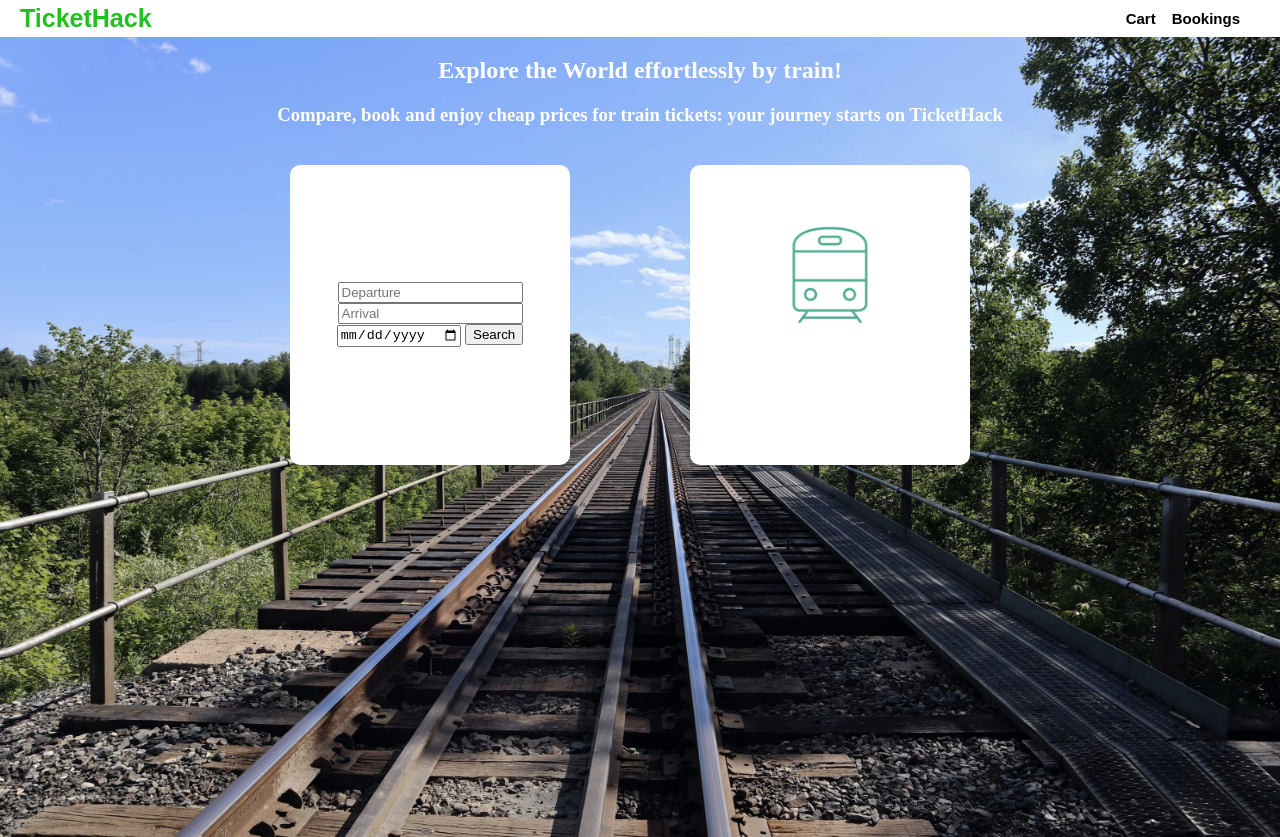
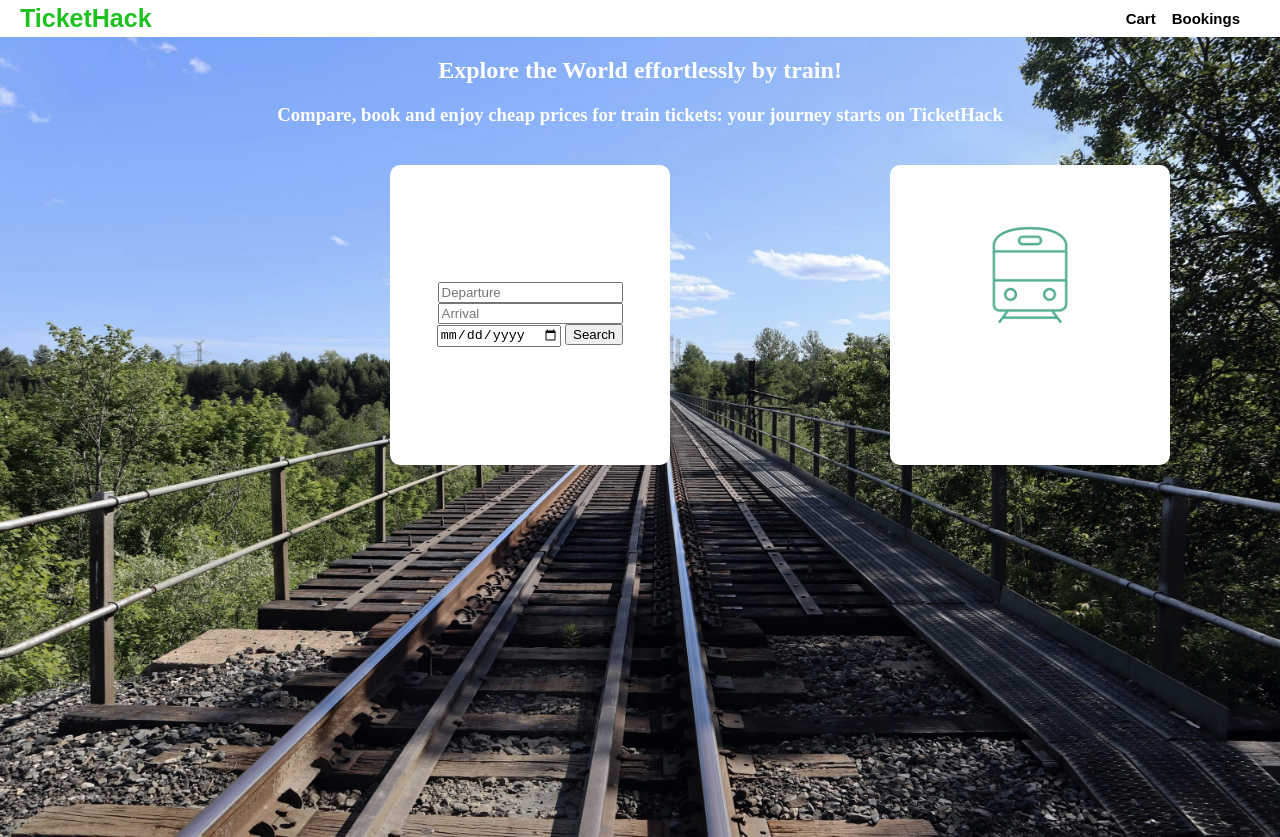
Before and after one commit to ManonVentura/tickethack-FrontEnd, a plain HTML site: page index.html in a window 1280 px wide. Drawn offline with Linux system fonts and the light colour scheme.

Commit message:
mise en place des deux bloc de recherche

```diff
--- a/style.css
+++ b/style.css
@@ -55,7 +55,7 @@ body {
   .searchbloc {
     height: 300px;
     width: 280px;
-    margin-left: 290px;
+    margin-left: 390px;
     margin-top: 20px;
     background-color: white;
     border-radius: 10px;
@@ -69,7 +69,7 @@ body {
     height: 300px;
     width: 280px;
     margin-top: 0px;
-    margin-left: 400px;
+    margin-left: 500px;
     background-color: white;
     border-radius: 10px;
     position: absolute;
```
